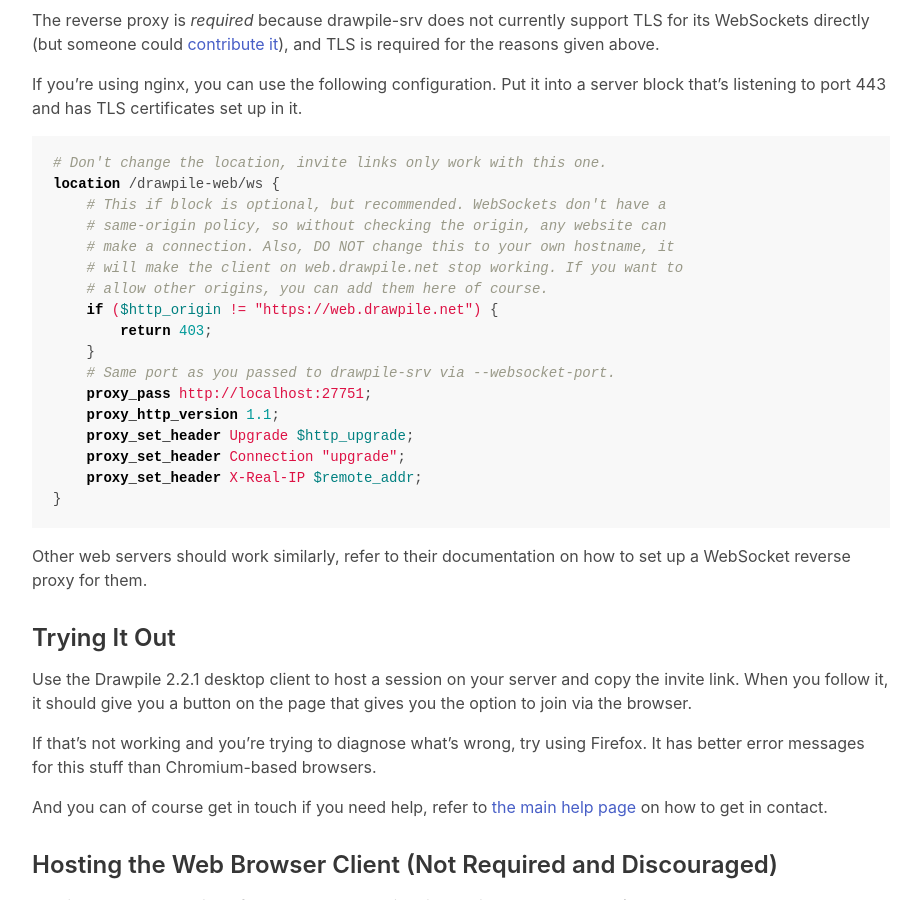
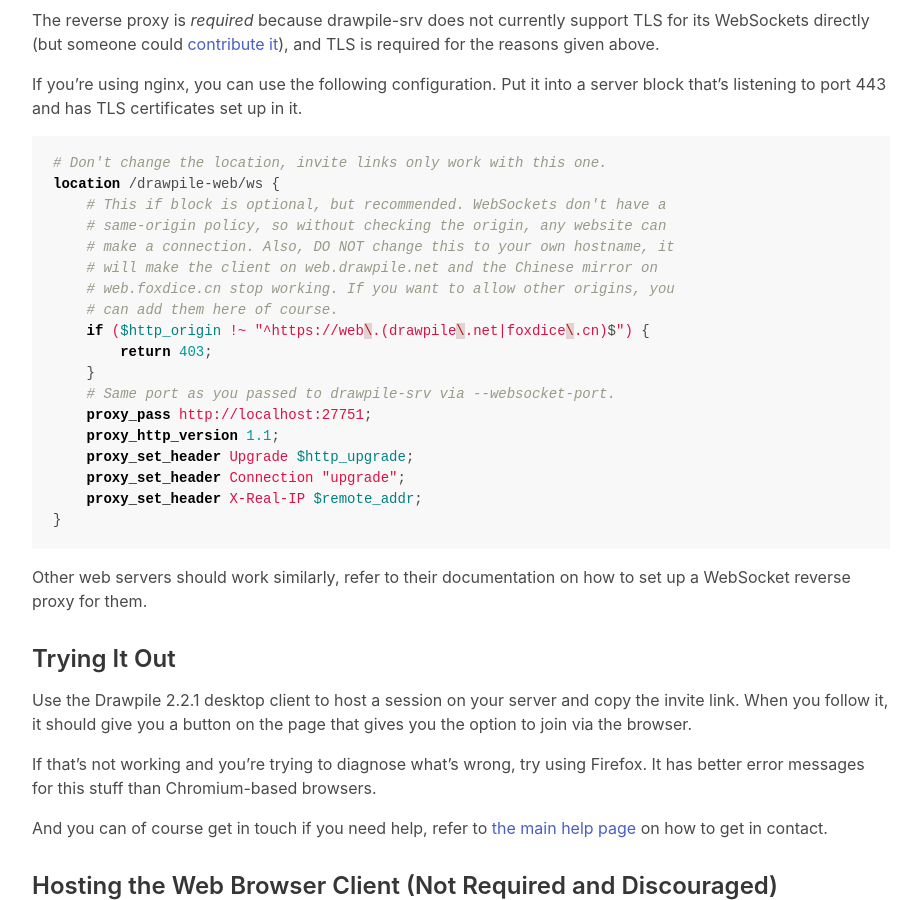
Before and after one commit to drawpile/drawpile.github.io, a Jekyll site: the page built from help/server/websocket.markdown, in a window 1280 px wide and 900 px high, scrolled down 1663 px. Shown: the whole window, without its empty margins (32-950 px from the left). Built offline with Jekyll 4.4.1, drawn with Linux system fonts in a browser that asks for light colours.

Commit message:
Document Chinese mirror for web client
It's on web.foxdice.cn and should be allowed for WebSocket connections
as well.

```diff
--- a/help/server/websocket.markdown
+++ b/help/server/websocket.markdown
@@ -60,9 +60,10 @@
     # This if block is optional, but recommended. WebSockets don't have a
     # same-origin policy, so without checking the origin, any website can
     # make a connection. Also, DO NOT change this to your own hostname, it
-    # will make the client on web.drawpile.net stop working. If you want to
-    # allow other origins, you can add them here of course.
-    if ($http_origin != "https://web.drawpile.net") {
+    # will make the client on web.drawpile.net and the Chinese mirror on
+    # web.foxdice.cn stop working. If you want to allow other origins, you
+    # can add them here of course.
+    if ($http_origin !~ "^https://web\.(drawpile\.net|foxdice\.cn)$") {
         return 403;
     }
     # Same port as you passed to drawpile-srv via --websocket-port.
```
